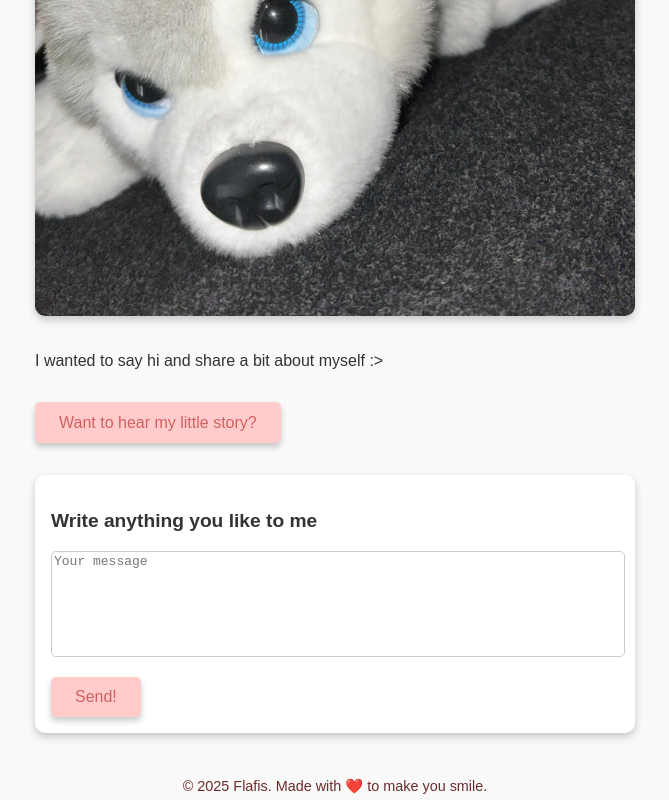
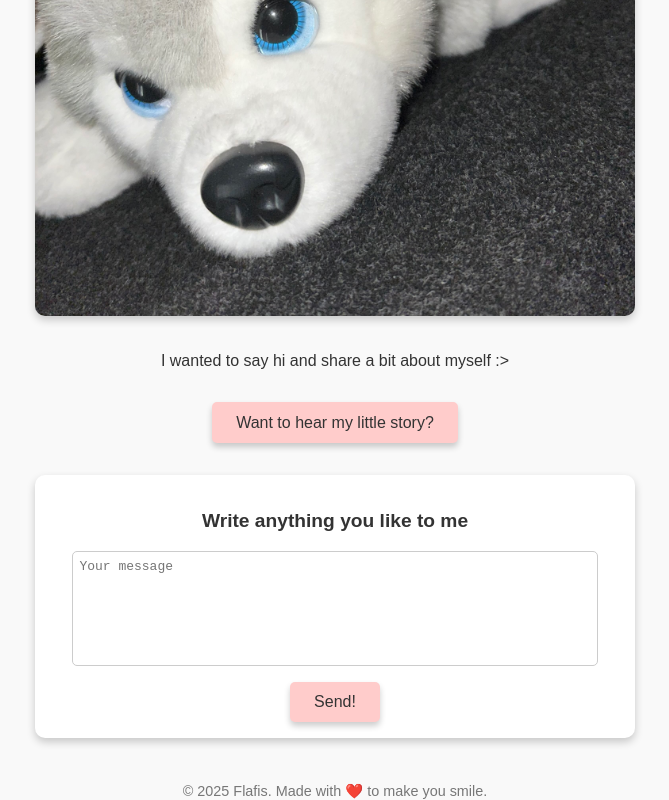
Before and after one commit to kostasZn/kostasZn.github.io, a plain HTML site: page index.html in a window 1280 px wide. Shown: the part 613-1413 px from the top of the page, without its empty margins (305-974 px from the left). Drawn offline with Linux system fonts and the light colour scheme.

Commit message:
centered

```diff
--- a/index.html
+++ b/index.html
@@ -14,6 +14,7 @@
             align-items: center;
             background-color: #f9f9f9;
             color: #333;
+            text-align: center;
         }
         header {
             width: 100%;
@@ -40,22 +41,26 @@
             background-color: #fff;
             border-radius: 10px;
             box-shadow: 0px 4px 8px rgba(0, 0, 0, 0.2);
+            text-align: center;
         }
         .form-container h3 {
             margin-bottom: 1em;
             font-size: 1.2em;
         }
         textarea {
-            width: 100%;
+            width: 90%;
             height: 100px;
             border-radius: 5px;
             border: 1px solid #ccc;
+            padding: 0.5em;
             resize: none;
             font-size: 1em;
+            margin: 0 auto;
+            display: block;
         }
         button {
             background-color: #ffcccb;
-            color: #d16161;
+            color: #333;
             border: none;
             padding: 0.7em 1.5em;
             border-radius: 5px;
@@ -74,7 +79,8 @@
         footer {
             margin-top: 2em;
             font-size: 0.9em;
-            color: #6e2b2b;
+            color: #777;
+            text-align: center;
         }
     </style>
     <script>
@@ -97,7 +103,7 @@
         <button class="story-button" onclick="showStory()">Want to hear my little story?</button>
         <div class="story">
             <p>
-                A while ago, I was in a car accident. It was so scary! Here is a photo of that day:
+                A while ago, I was in a car accident. It was so scary! Here is a video of that day:
             </p>
             <!-- <img src="https://via.placeholder.com/600x400?text=Flafis+in+Debris" alt="FlafisAtyxhma" class="flafisPhoto"> -->
             <video controls width="100%" style="border-radius: 10px; box-shadow: 0px 4px 8px rgba(0, 0, 0, 0.2);">
```
